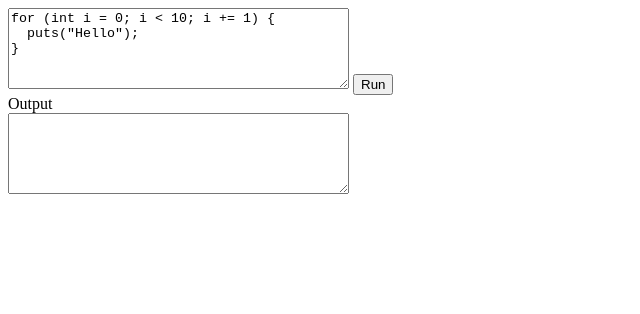
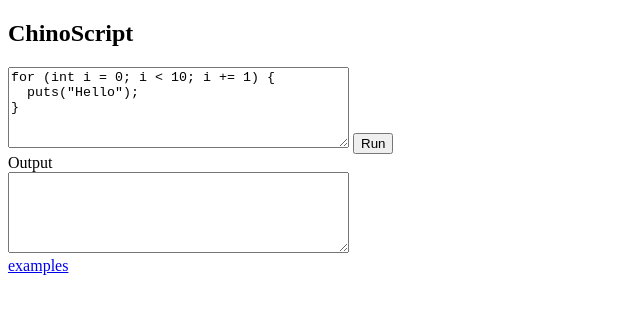
Before and after one commit to long-long-float/ChinoScript, a website with bundled scripts: page index.html in a window 1280 px wide. Shown: the whole page, without its empty margins (0-640 px from the left). Built offline with nearby package versions, Linux system fonts and the light colour scheme.

Commit message:
modify index.html

```diff
--- a/index.html
+++ b/index.html
@@ -3,7 +3,7 @@
 <head>
 <meta http-equiv="X-UA-Compatible" content="IE=edge">
 <meta charset="utf-8">
-<title></title>
+<title>ChinoScript</title>
 <meta name="description" content="">
 <meta name="author" content="">
 <meta name="viewport" content="width=device-width, initial-scale=1">
@@ -11,6 +11,7 @@
 <link rel="shortcut icon" href="">
 </head>
 <body>
+  <h2>ChinoScript</h2>
   <textarea id="src" cols="40" rows="5">
 for (int i = 0; i < 10; i += 1) {
   puts("Hello");
@@ -22,6 +23,8 @@ for (int i = 0; i < 10; i += 1) {
   <div id="result"></div>
   <div id="error" style="color: red"></div>
 
+  <a href="https://github.com/long-long-float/ChinoScript/tree/master/examples">examples</a>
+
   <script src="./dist/game.js"></script>
 </body>
 </html>
```
